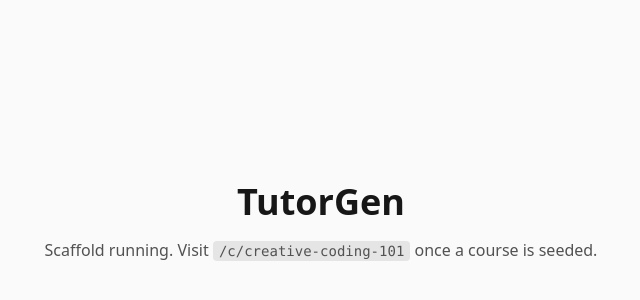
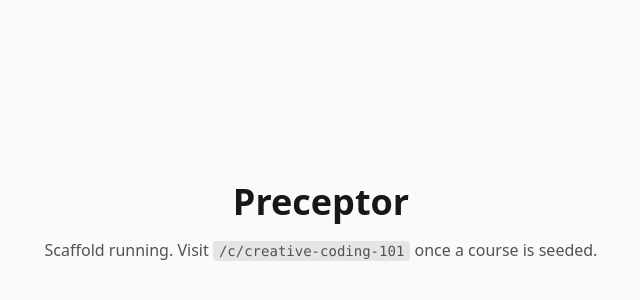
Before and after one commit to andrew-atkinson/creative-coding-assistant, a SvelteKit app: page / in a window 1280 px wide. Shown: the part 178-478 px from the top of the page, without its empty margins (319-959 px from the left). Built offline with nearby package versions, Linux system fonts and the light colour scheme.

Commit message:
chore: rename from TutorGen to Preceptor

```diff
--- a/src/app.html
+++ b/src/app.html
@@ -4,6 +4,7 @@
     <meta charset="utf-8" />
     <link rel="icon" href="%sveltekit.assets%/favicon.ico" />
     <meta name="viewport" content="width=device-width, initial-scale=1" />
+    <title>Preceptor</title>
     %sveltekit.head%
   </head>
   <body data-sveltekit-preload-data="hover">
--- a/src/lib/server/storage/static-webhook.ts
+++ b/src/lib/server/storage/static-webhook.ts
@@ -83,7 +83,7 @@ export class StaticWebhookAdapter implements StorageAdapter {
     const to = this.env.FEEDBACK_EMAIL_TO;
     const from = this.env.FEEDBACK_EMAIL_FROM;
     if (!apiKey || !to || !from) return;
-    const subject = `[TutorGen] ${row.category} — ${row.course_id}`;
+    const subject = `[Preceptor] ${row.category} — ${row.course_id}`;
     const bodyLines = [
       `Category: ${row.category}`,
       `Course: ${row.course_id}`,
--- a/src/routes/+page.svelte
+++ b/src/routes/+page.svelte
@@ -1,6 +1,6 @@
 <div class="min-h-screen flex items-center justify-center bg-neutral-50">
   <div class="text-center space-y-4">
-    <h1 class="text-4xl font-semibold text-neutral-900">TutorGen</h1>
+    <h1 class="text-4xl font-semibold text-neutral-900">Preceptor</h1>
     <p class="text-neutral-600">
       Scaffold running. Visit
       <code class="rounded bg-neutral-200 px-1.5 py-0.5 text-sm">/c/creative-coding-101</code>
```
Also changed, not shown: 1 other file (tests, documents, lock files or other folders).
